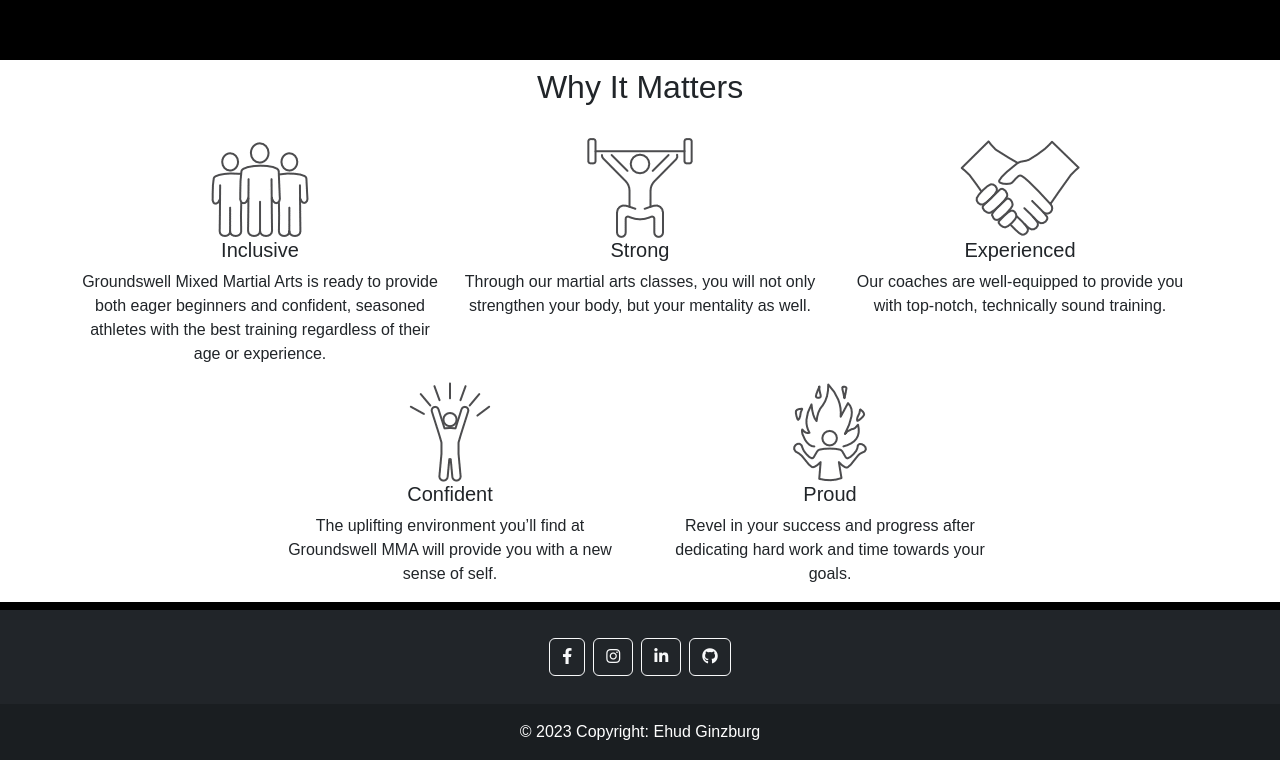
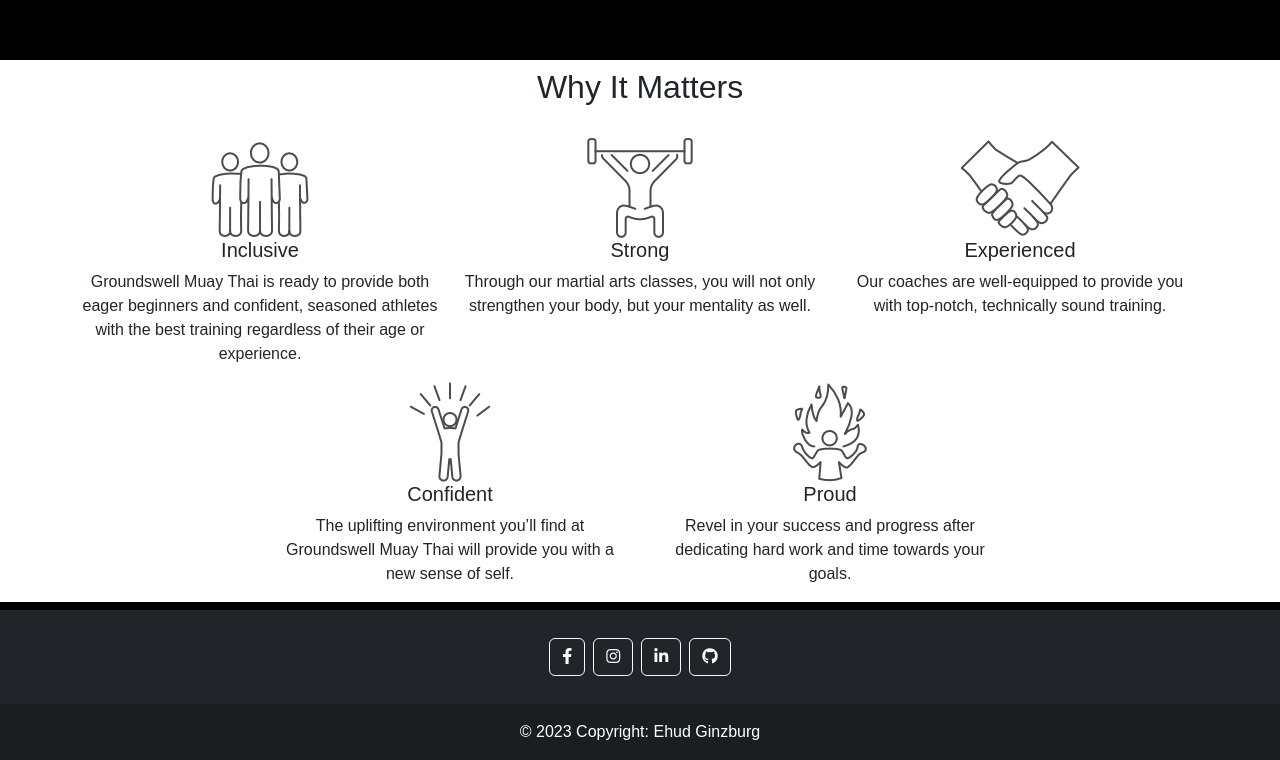
Before and after one commit to BarPupko/muaythai, a React (Create React App) app in the folder muaythai-client/: page / in a window 1280 px wide. Shown: the part 882-1642 px from the top of the page. Built offline with nearby package versions, Linux system fonts and the light colour scheme.

Commit message:
muaythai

```diff
--- a/muaythai-client/src/components/Home.tsx
+++ b/muaythai-client/src/components/Home.tsx
@@ -47,7 +47,7 @@
                                 </div>
                                 <h5 className="text-center">Inclusive</h5>
 
-                                <p className="text-center"><span data-testid="comment-base-item-42187">Groundswell Mixed Martial Arts is ready to provide both eager beginners and confident, seasoned athletes with the best training regardless of their age or experience.</span></p>
+                                <p className="text-center"><span data-testid="comment-base-item-42187">Groundswell Muay Thai is ready to provide both eager beginners and confident, seasoned athletes with the best training regardless of their age or experience.</span></p>
                             </div>
                         </div>
                         <div className="col-md-4">
@@ -86,7 +86,7 @@
                                 </div>
                                 <h5 className="text-center">Confident</h5>
 
-                                <p className="text-center"><span data-testid="comment-base-item-42187">The uplifting environment you’ll find at Groundswell MMA will provide you with a new sense of self.</span></p>
+                                <p className="text-center"><span data-testid="comment-base-item-42187">The uplifting environment you’ll find at Groundswell Muay Thai will provide you with a new sense of self.</span></p>
                             </div>
                         </div>
                         <div className="col-md-4">
```
